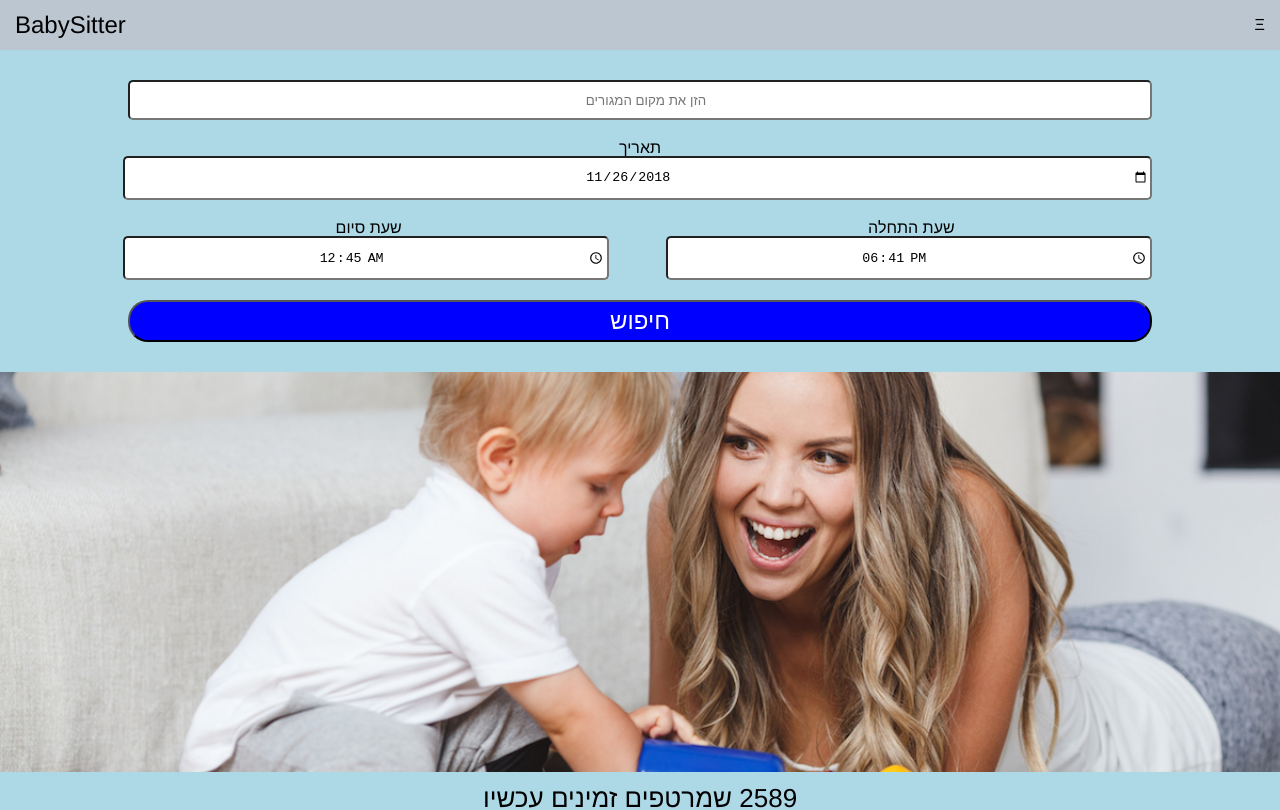
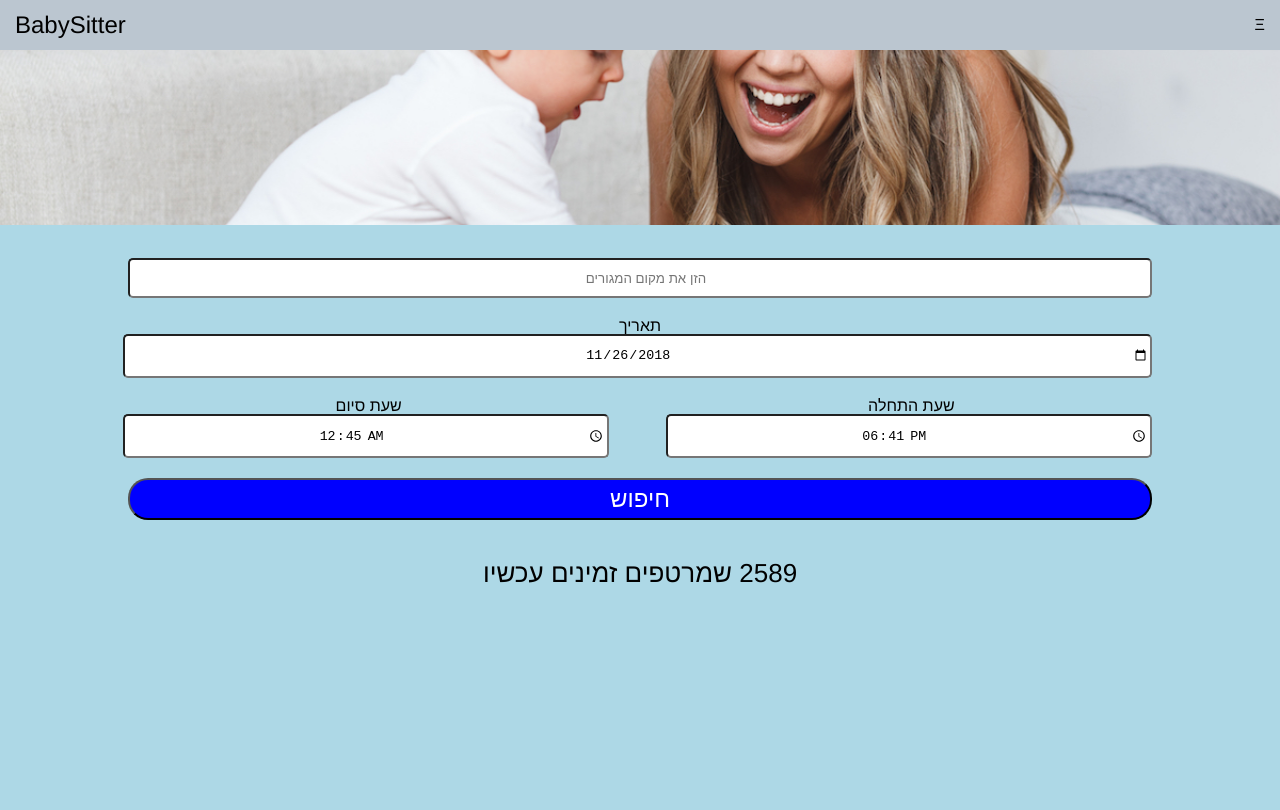
Before and after one commit to ron2man/find-babysitter, a Vue app in the folder frontend/: page / in a window 1280 px wide. Shown: the top 810 px of the page. Built offline with nearby package versions, Linux system fonts and the light colour scheme.

Commit message:
another commit

```diff
--- a/frontend/public/index.html
+++ b/frontend/public/index.html
@@ -5,7 +5,7 @@
     <meta http-equiv="X-UA-Compatible" content="IE=edge">
     <meta name="viewport" content="width=device-width,initial-scale=1.0">
     <link rel="icon" href="<%= BASE_URL %>favicon.ico">
-    <title>frontend</title>
+    <title>Find BabySitter</title>
   </head>
   <body>
     <noscript>
--- a/frontend/src/assets/scss/main.scss
+++ b/frontend/src/assets/scss/main.scss
@@ -1,3 +1,3 @@
 @import '_reset';
 @import '_helpers';
-// @import '_vars'
+@import '_vars'
--- a/frontend/src/main.js
+++ b/frontend/src/main.js
@@ -4,6 +4,7 @@ import router from './router'
 import store from './store'
 import './registerServiceWorker'
 import './assets/scss/main.scss'
+
 
 Vue.config.productionTip = false
 
--- a/frontend/src/views/Home.vue
+++ b/frontend/src/views/Home.vue
@@ -3,6 +3,7 @@
 
 
     <!-- TO DO : MAKE THIS CODE - A FILTER CMP -->
+    <img alt="babysitter" src="../assets/babysitter.jpg">
     <form @submit.prevent="test">
         <input required type="search" placeholder="הזן את מקום המגורים">
 
@@ -30,7 +31,6 @@
     <!-- TO DO : MAKE THIS CODE - A FILTER CMP -->
 
     <section>
-    <img alt="babysitter" src="../assets/babysitter.jpg">
     <h2>2589 שמרטפים זמינים עכשיו</h2>
     </section>
 
@@ -69,7 +69,11 @@ export default {
 .home {
   background-color: lightblue;
   direction: rtl;
-
+    img {
+    width: 100%;
+    height: 175px;
+    object-fit: cover;
+  }
   form {
     width: 80%;
     padding: 30px 0;
@@ -98,11 +102,7 @@ export default {
   section{
     min-height: 300px;
 
-  img {
-    width: 100%;
-    height: 175px;
-    object-fit: cover;
-  }
+
   @media (min-width: 767px){
     img{
       height: 400px;
```
Also changed, not shown: frontend/src/assets/scss/_helpers.scss (renamed from frontend/src/assets/scss/__helpers.scss), frontend/src/assets/scss/_vars.scss (renamed from frontend/src/assets/scss/__vars.scss).
